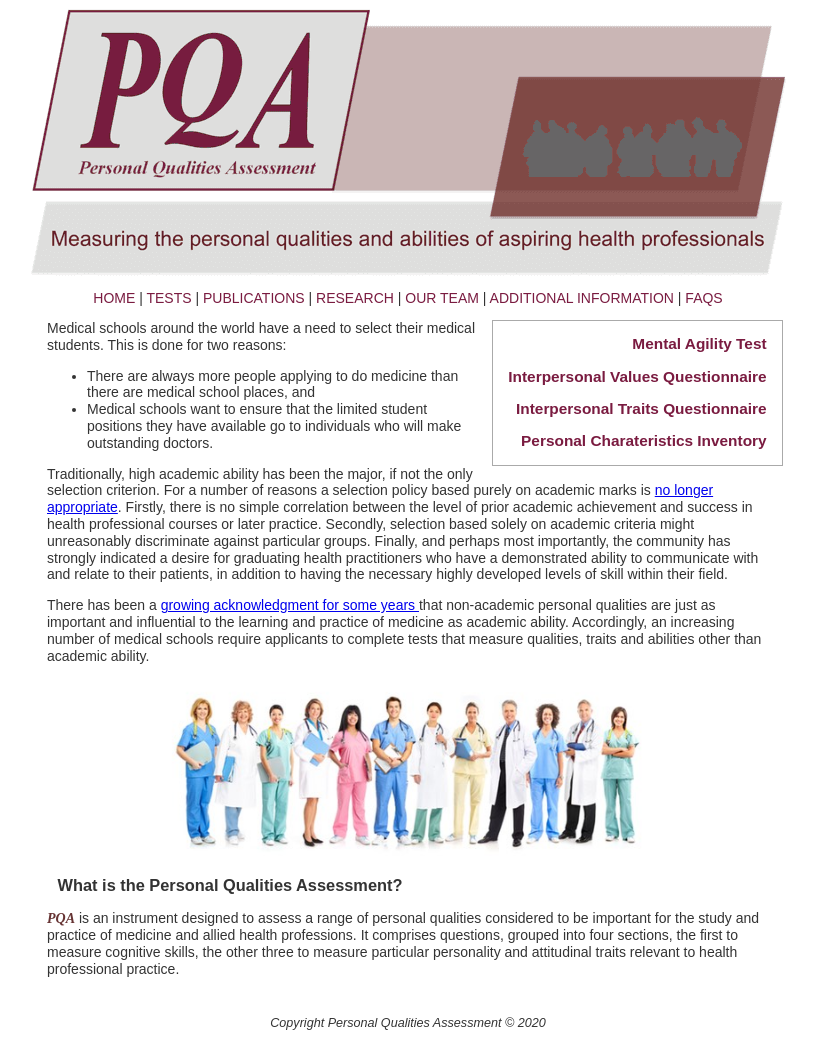
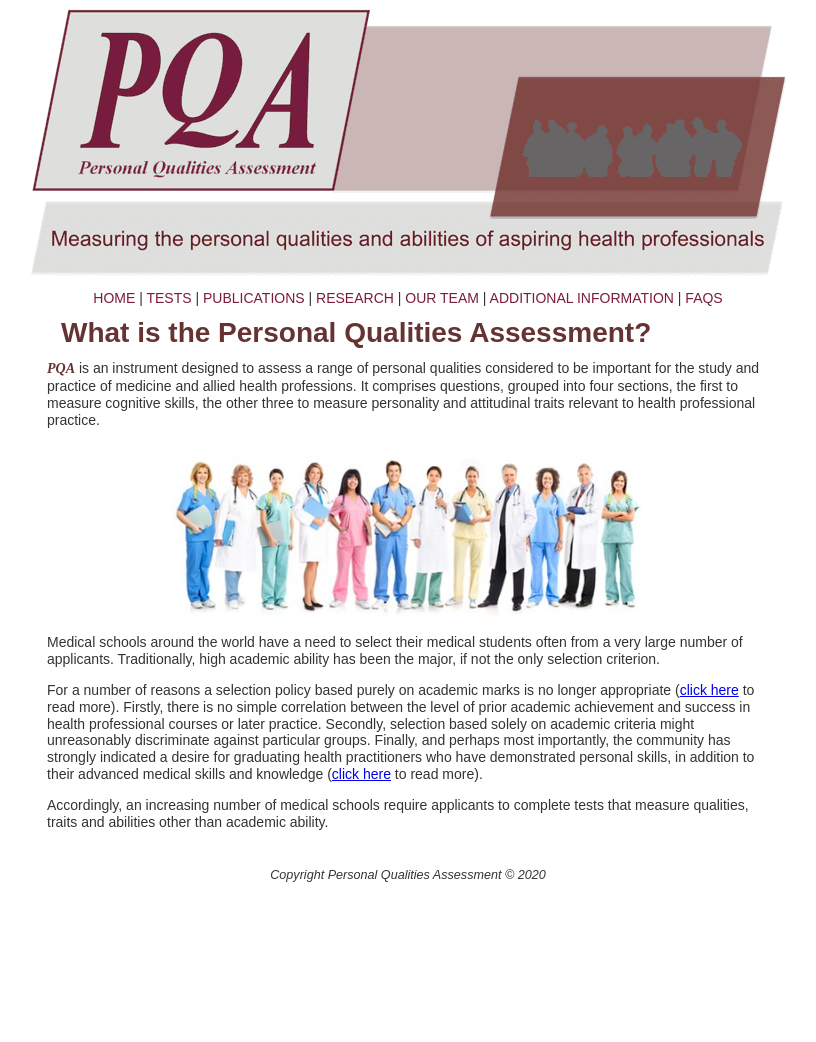
Before and after one commit to thelibrarian/pqa-website, a Jekyll site: the page built from index.html, in a window 1280 px wide. Shown: the whole page, without its empty margins (232-1048 px from the left). Built offline with Jekyll 4.4.1, drawn with Linux system fonts in a browser that asks for light colours; after the commit the page ends 900 px from its top, so only the background shows below that.

Commit message:
Updates index page.

```diff
--- a/index.html
+++ b/index.html
@@ -2,69 +2,44 @@
 layout: default
 title: Personal Qualities Assessment
 ---
-<div id="test-name-pop">
-  <p>Mental Agility Test</p>
-  <p>Interpersonal Values Questionnaire</p>
-  <p>Interpersonal Traits Questionnaire</p>
-  <p>Personal Charateristics Inventory</p>
-</div>
+
+<h1>
+  What is the Personal Qualities Assessment?
+</h1>
 
 <p>
-  Medical schools around the world have a need to select their medical
-  students. This is done for two reasons:
+  <span class="pqa">PQA</span> is an instrument designed to assess a range of
+  personal qualities considered to be important for the study and practice of
+  medicine and allied health professions. It comprises questions, grouped into
+  four sections, the first to measure cognitive skills, the other three to
+  measure personality and attitudinal traits relevant to health professional
+  practice.
 </p>
 
-<ul>
-  <li>
-    There are always more people applying to do medicine than there are
-    medical school places, and
-  </li>
-  <li>
-    Medical schools want to ensure that the limited student positions
-    they have available go to individuals who will make outstanding
-    doctors.
-  </li>
-</ul>
+<img src="/assets/images/image01.jpg" alt="Medical Staff" width="500" height="178" style="display: block; margin-left: auto; margin-right: auto;">
 
 <p>
-  Traditionally, high academic ability has been the major, if not the
-  only selection criterion. For a number of reasons a selection policy
-  based purely on academic marks is
-  <a href="http://informahealthcare.com/doi/abs/10.3109/0142159X.2014.993600">no longer appropriate</a>.
-  Firstly, there is no simple correlation between the
-  level of prior academic achievement and success in health professional
-  courses or later practice. Secondly, selection based solely on academic
-  criteria might unreasonably discriminate against particular groups.
-  Finally, and perhaps most importantly, the community has strongly
-  indicated a desire for graduating health practitioners who have a
-  demonstrated ability to communicate with and relate to their patients,
-  in addition to having the necessary highly developed levels of skill
-  within their field.
+  Medical schools around the world have a need to select their medical students
+  often from a very large number of applicants. Traditionally, high academic
+  ability has been the major, if not the only selection criterion.
 </p>
 
 <p>
-  There has been a
-  <a href="http://informahealthcare.com/doi/abs/10.3109/0142159X.2015.1009023">
-    growing acknowledgment for some years
-  </a>
-  that non-academic personal qualities are just as important and
-  influential to the learning and practice of medicine as academic
-  ability. Accordingly, an increasing number of medical schools require
-  applicants to complete tests that measure qualities, traits and
-  abilities other than academic ability.
+  For a number of reasons a selection policy based purely on academic marks is
+  no longer appropriate
+  (<a href="http://informahealthcare.com/doi/abs/10.3109/0142159X.2014.993600">click here</a> to read more).
+  Firstly, there is no simple correlation between the level of prior academic
+  achievement and success in health professional courses or later practice.
+  Secondly, selection based solely on academic criteria might unreasonably
+  discriminate against particular groups. Finally, and perhaps most importantly,
+  the community has strongly indicated a desire for graduating health
+  practitioners who have demonstrated personal skills, in addition to their
+  advanced medical skills and knowledge
+  (<a href="http://informahealthcare.com/doi/abs/10.3109/0142159X.2015.1009023">click here</a> to read more).
 </p>
 
-<p style="text-align: center;">
-  <img src="/assets/images/image01.jpg" alt="Medical Staff" width="500" height="178">
+<p>
+  Accordingly, an increasing number of medical schools require applicants to
+  complete tests that measure qualities, traits and abilities other than
+  academic ability.
 </p>
-
-<h3>What is the Personal Qualities Assessment?</h3>
-
-<p>
-  <span class="pqa">PQA</span> is an instrument designed to assess a range of
-  personal qualities considered to be important for the study and
-  practice of medicine and allied health professions. It comprises
-  questions, grouped into four sections, the first to measure cognitive
-  skills, the other three to measure particular personality and
-  attitudinal traits relevant to health professional practice.
-</p>
```
